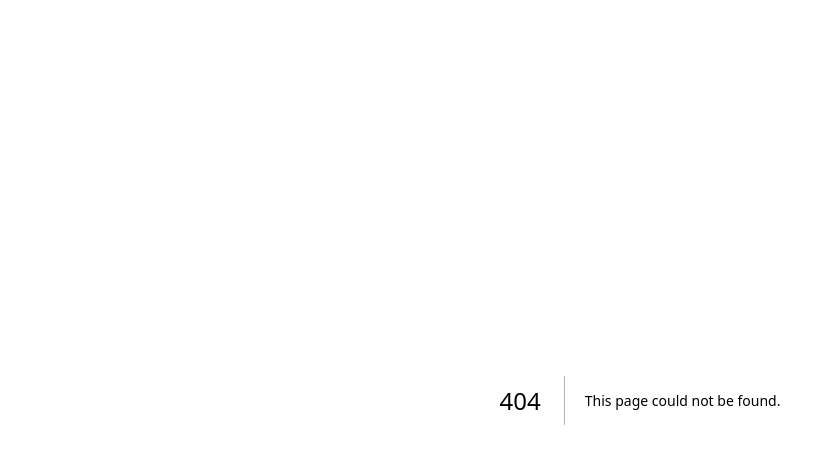
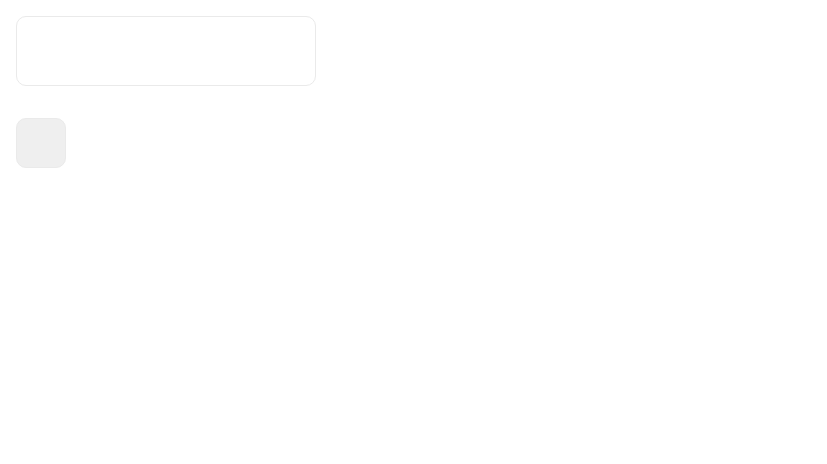
Before and after one commit to jjship/human-tech, a Next.js app: page /setClickCount in a window 1280 px wide. Before the commit this address had no page. Shown: the top 464 px of the page, without its empty margins (0-827 px from the left). Built offline with nearby package versions, Linux system fonts and the light colour scheme.

Commit message:
test context implementation

```diff
--- a/pages/_app.tsx
+++ b/pages/_app.tsx
@@ -1,6 +1,11 @@
-import '../styles/globals.css'
-import type { AppProps } from 'next/app'
+import "../styles/globals.css";
+import type { AppProps } from "next/app";
+import { ClickCountContextProvider } from "../src/context/ClickCountContext";
 
 export default function App({ Component, pageProps }: AppProps) {
-  return <Component {...pageProps} />
+  return (
+    <ClickCountContextProvider>
+      <Component {...pageProps} />
+    </ClickCountContextProvider>
+  );
 }
--- /dev/null
+++ b/pages/setClickCount.tsx
@@ -0,0 +1,22 @@
+import { useContext } from "react";
+import { ClickCountContext } from "../src/context/ClickCountContext";
+import styles from "../styles/Home.module.css";
+
+export default function ClickCount() {
+  const { clickCount, setClickCount } = useContext(ClickCountContext);
+
+  const handleIncrementClickCount = () => {
+    setClickCount((prevState) => prevState + 1);
+    console.log({ clickCount });
+  };
+
+  return (
+    <>
+      <p className={styles.card}>{clickCount}</p>
+      <button
+        className={styles.card}
+        onClick={() => handleIncrementClickCount()}
+      ></button>
+    </>
+  );
+}
--- a/styles/Home.module.css
+++ b/styles/Home.module.css
@@ -77,7 +77,7 @@
   margin: 1rem;
   padding: 1.5rem;
   text-align: left;
-  color: inherit;
+  color: white;
   text-decoration: none;
   border: 1px solid #eaeaea;
   border-radius: 10px;
```
